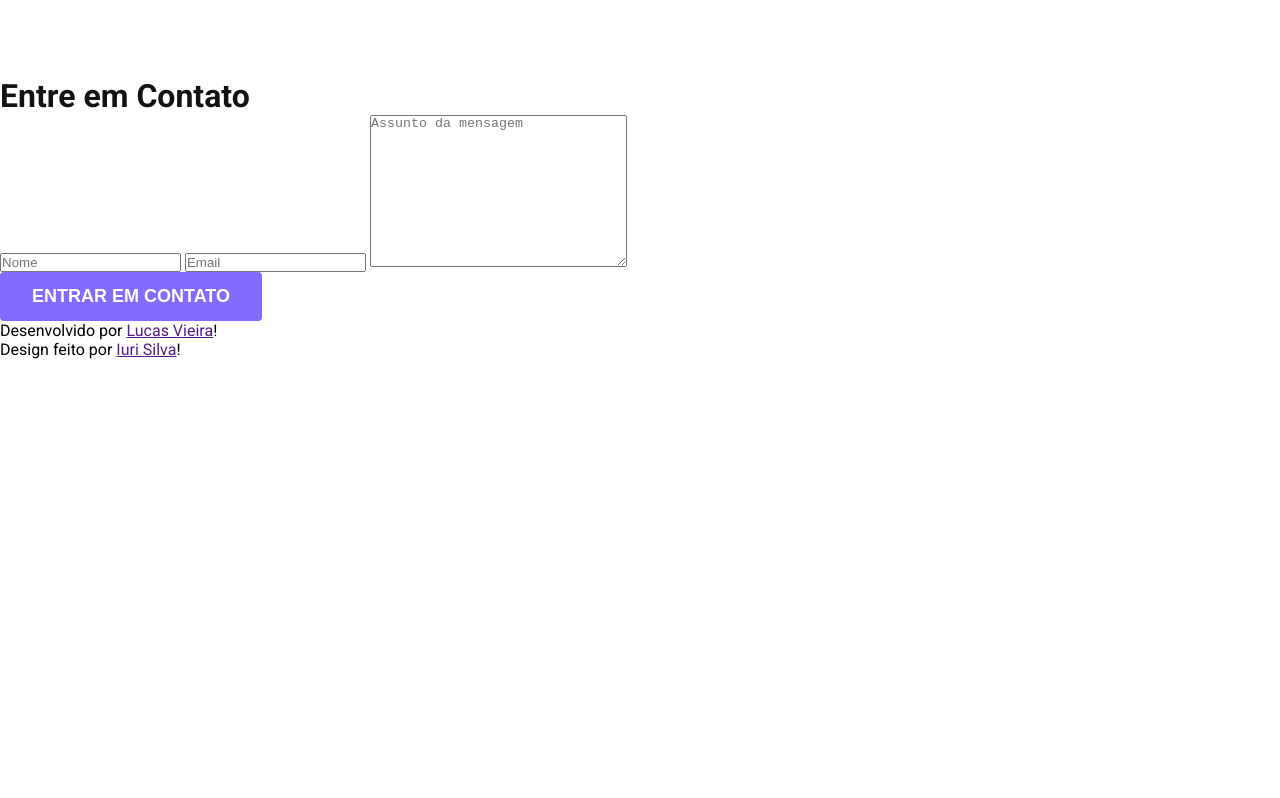
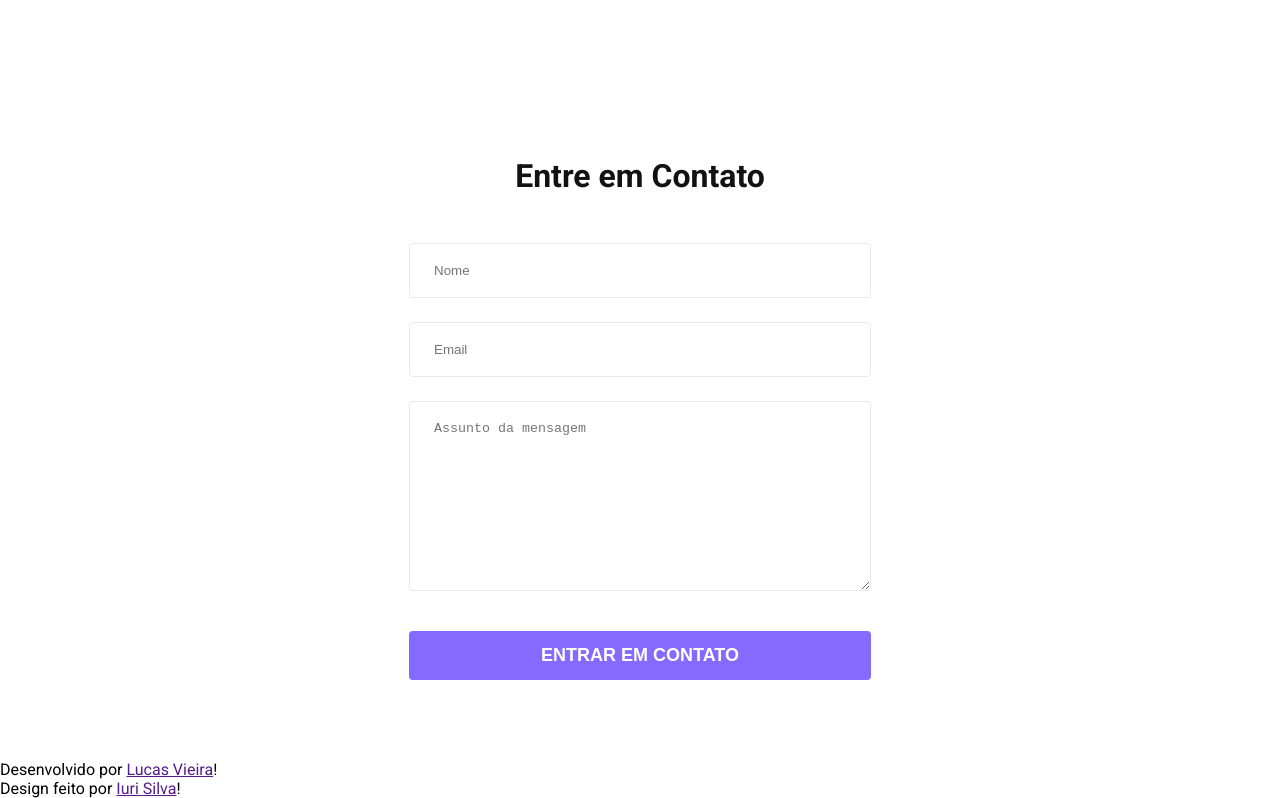
Before and after one commit to lucavieira/techBlog, a plain HTML site: page index.html in a window 1280 px wide. Shown: the part 1366-2164 px from the top of the page. Before the commit the page ends 1725 px from the top, so only its background shows below. Drawn offline with Linux system fonts and the light colour scheme.

Commit message:
Estilização do formulário

```diff
--- a/css/style.css
+++ b/css/style.css
@@ -151,3 +151,51 @@ header .container {
 
     color: var(--dark-10);
 }
+
+.contato {
+    display: flex;
+    flex-direction: column;
+    align-items: center;
+    justify-content: center;
+
+    padding: 80px 332px;
+}
+
+.contato .container {
+    display: flex;
+    flex-direction: column;
+    justify-content: center;
+    align-items: center;
+
+    gap: 48px;
+}
+
+.contato .container h2 {
+    font-size: 2rem;
+    font-weight: 600;
+    color: var(--dark-10);
+}
+
+.formulario {
+    display: flex;
+    flex-direction: column;
+    gap: 40px;
+
+    width: 462px;
+}
+
+.formulario form {
+    display: flex;
+    flex-direction: column;
+    gap: 24px;
+}
+
+form input, form textarea {
+    display: flex;
+    padding: 19px 24px;
+
+    border-radius: 4px;
+    border: 1px solid var(--dark-30);
+
+    background: var(--dark-60);
+}
```
